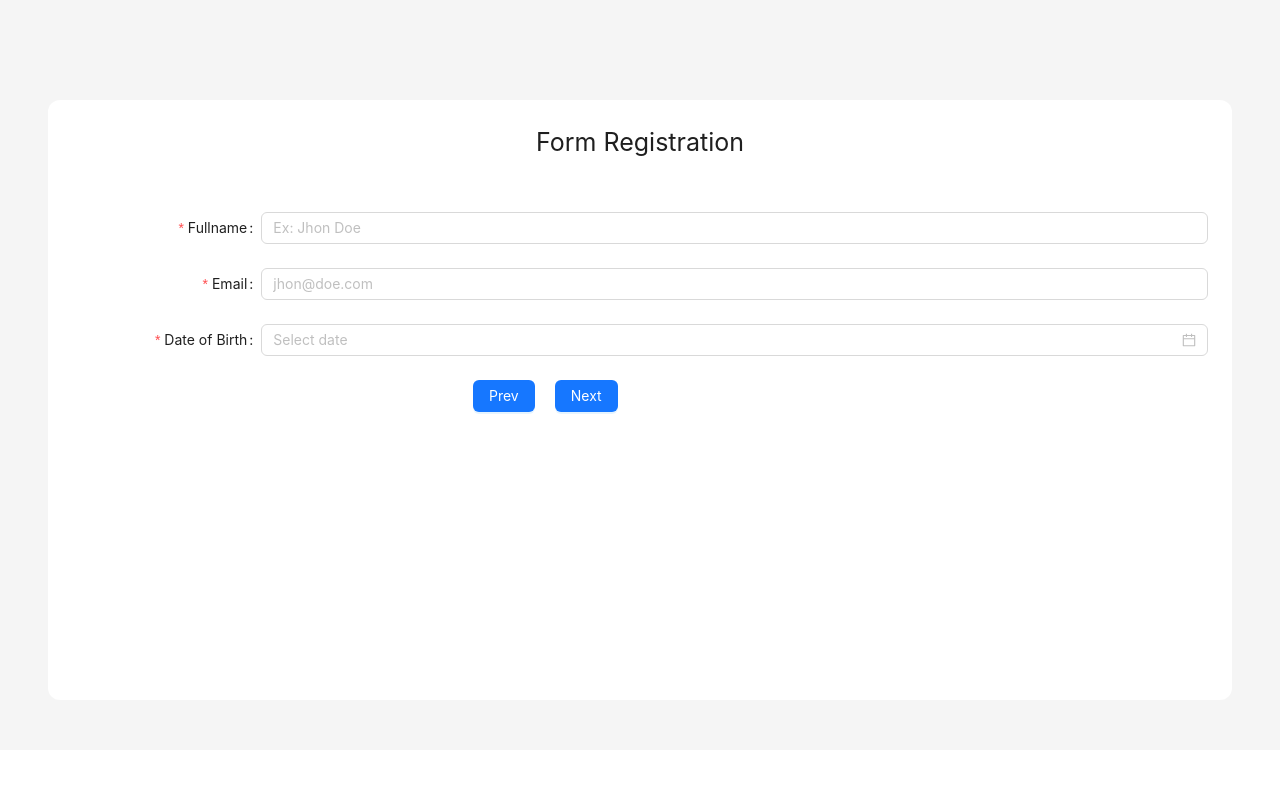
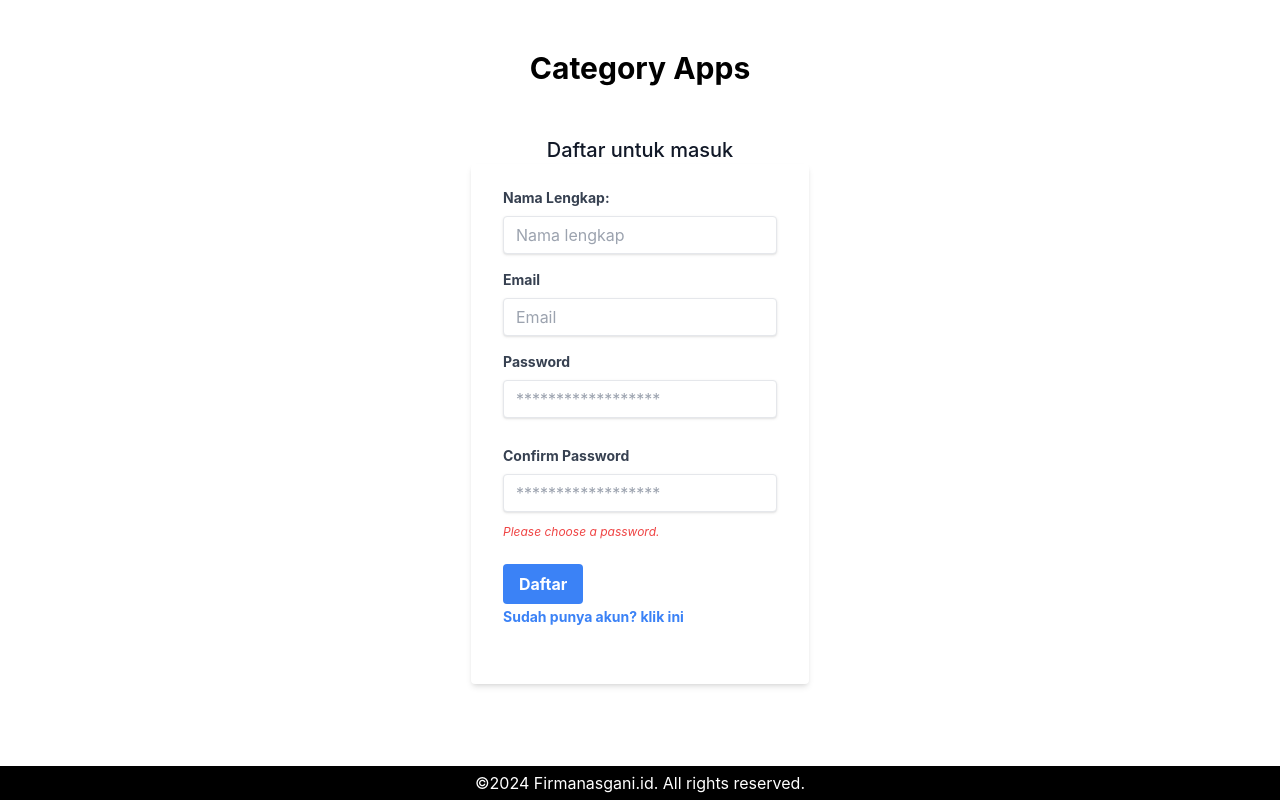
Before and after one commit to firmanasgani/module-4-apps, a React (Create React App) app: page /signup in a window 1280 px wide. Built offline with nearby package versions, Linux system fonts and the light colour scheme; the HTML template or start-up script is replaced by a standard one.

Commit message:
add signup pages

```diff
--- a/package.json
+++ b/package.json
@@ -14,6 +14,7 @@
     "formik": "^2.4.5",
     "react": "^18.2.0",
     "react-dom": "^18.2.0",
+    "react-router-dom": "^6.23.0",
     "react-scripts": "5.0.1",
     "typescript": "^4.9.5",
     "web-vitals": "^2.1.4",
--- a/public/index.html
+++ b/public/index.html
@@ -12,7 +12,8 @@
 
     <link rel="apple-touch-icon" href="%PUBLIC_URL%/logo192.png" />
     <link rel="manifest" href="%PUBLIC_URL%/manifest.json" />
-    <title>Register Form</title>
+    <script src="https://cdn.tailwindcss.com"></script>
+    <title>Category Apps</title>
   </head>
   <body>
     <noscript>You need to enable JavaScript to run this app.</noscript>
--- a/src/App.tsx
+++ b/src/App.tsx
@@ -1,10 +1,27 @@
 import "./App.css";
 import Register from "./Pages/Register";
+import { BrowserRouter, Routes, Route, Outlet } from "react-router-dom";
+import Signup from "./Pages/Signup";
+import Signin from "./Pages/Signin";
 
-
+const HelloWorld = () => {
+  const token = localStorage.getItem('token')
+  return token ? <h1>Get token</h1> : <h1>Helloworld</h1>
+}
 const App = () => {
   return(
-    <Register />
+    <>
+      <BrowserRouter>
+        <Routes>
+          <Route index  path="/" element={<Outlet />}/>
+          <Route path="/register" element={<Register />} />
+          <Route path="/signup" element={<Signup/>} />
+          <Route path="/signin" element={<Signin />} />
+          <Route path="/dashboard" element={<HelloWorld />} />
+
+        </Routes>
+      </BrowserRouter>
+    </>
   )
 
 };
--- /dev/null
+++ b/src/Pages/Signin.tsx
@@ -0,0 +1,20 @@
+import { useState } from "react"
+import Footer from "../components/Footer/Index"
+import Header from "../components/Header/Index"
+
+
+
+const Signin = () => {
+
+
+
+    return(
+        <>
+            <Header />
+            <Footer />
+        </>
+
+    )
+}
+
+export default Signin
--- /dev/null
+++ b/src/Pages/Signup.tsx
@@ -0,0 +1,103 @@
+import { useState } from "react";
+import Header from "../components/Header/Index";
+import Footer from "../components/Footer/Index";
+
+const Signup = () => {
+
+
+  return (
+    <>
+      <Header />
+      <div className="flex justify-center items-center">
+        <div>
+          <h1 className="text-xl font-medium text-center text-gray-900">
+            Daftar untuk masuk
+          </h1>
+          <div className="w-full max-w-xl">
+            <form className="bg-white shadow-md rounded px-8 pt-6 pb-8 mb-4">
+            <div className="mb-4">
+                <label
+                  className="block text-gray-700 text-sm font-bold mb-2"
+                  htmlFor="fullname"
+                >
+                  Nama Lengkap:
+                </label>
+                <input
+                  className="shadow appearance-none border rounded w-full py-2 px-3 text-gray-700 leading-tight focus:outline-none focus:border-blue-500 focus:shadow-outline"
+                  type="text"
+                  id="fullname"
+                  placeholder="Nama lengkap"
+                />
+              </div>
+              <div className="mb-4">
+                <label
+                  className="block text-gray-700 text-sm font-bold mb-2"
+                  htmlFor="email"
+                >
+                  Email
+                </label>
+                <input
+                  className="shadow appearance-none border rounded w-full py-2 px-3 text-gray-700 leading-tight focus:outline-none focus:border-blue-500 focus:shadow-outline"
+                  type="email"
+                  id="email"
+                  placeholder="Email"
+                />
+              </div>
+              <div className="mb-4">
+                <label
+                  className="block text-gray-700 text-sm font-bold mb-2"
+                  htmlFor="password"
+                >
+                  Password
+                </label>
+                <input
+                  className="shadow appearance-none border rounded w-full py-2 px-3 text-gray-700 leading-tight focus:outline-none focus:shadow-outline focus:border-blue-500 mb-3"
+                  type="password"
+                  id="password"
+                  placeholder="******************"
+                />
+
+              </div>
+              <div className="mb-6">
+                <label
+                  className="block text-gray-700 text-sm font-bold mb-2"
+                  htmlFor="confirmPassword"
+                >
+                  Confirm Password
+                </label>
+                <input
+                  className="shadow appearance-none border rounded w-full py-2 px-3 text-gray-700 leading-tight focus:outline-none focus:shadow-outline focus:border-blue-500 mb-3"
+                  type="password"
+                  id="confirmPassword"
+                  placeholder="******************"
+                />
+                <p className="text-red-500 text-xs italic">
+                  Please choose a password.
+                </p>
+              </div>
+              <div className="flex items-center">
+                <button
+                  className="bg-blue-500 hover:bg-blue-700 text-white font-bold py-2 px-4 rounded focus:outline-none focus:shadow-outline"
+                  type="button"
+                >
+                  Daftar
+                </button>
+              </div>
+              <div className="mb-6">
+                <a
+                  className="inline-block align-baseline font-bold text-sm text-blue-500 hover:text-blue-800"
+                  href="/signin"
+                >
+                  Sudah punya akun? klik ini
+                </a>
+              </div>
+            </form>
+          </div>
+        </div>
+      </div>
+      <Footer />
+    </>
+  );
+};
+
+export default Signup;
--- /dev/null
+++ b/src/components/Footer/Index.tsx
@@ -0,0 +1,12 @@
+const Footer = () => {
+    return(
+
+        <>
+            <p style={{textAlign: 'center', width: '100%', bottom: 0, position: "absolute", backgroundColor: 'black', color: 'white', padding: '5px'}}>
+              &copy;2024 <a href="https://firmanasgani.id" target="_blank">Firmanasgani.id</a>. All rights reserved.
+            </p>
+        </>
+    )
+}
+
+export default Footer
--- a/src/components/Header/Index.tsx
+++ b/src/components/Header/Index.tsx
@@ -1,8 +1,8 @@
-const myHeader = () => {
+const Header = () => {
   return (
-    <h1 style={{ textAlign: "center", fontSize: 25, marginBottom: 50 }}>Form Registration</h1>
+    <h1  className="text-3xl font-bold" style={{ textAlign: "center", marginTop:50, marginBottom: 50 }}>Category Apps</h1>
   );
 };
 
 
-export default myHeader;
+export default Header;
```
Also changed, not shown: src/components/Utils/localStorage.ts (added, +9 -0 lines), 2 other files (tests, documents, lock files or other folders).
